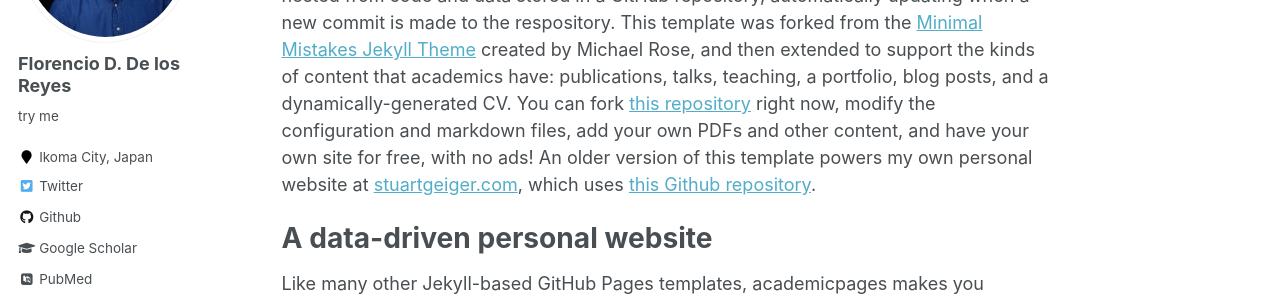
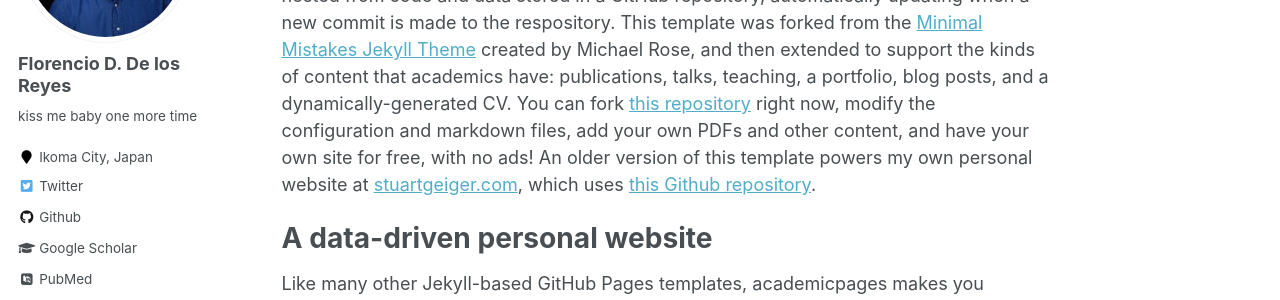
Before and after one commit to fddelosreyes/fddelosreyes.github.io, a Jekyll site: the page built from _pages/about.md, in a window 1280 px wide. Shown: the part 260-560 px from the top of the page. Built offline with Jekyll 4.4.1, drawn with Linux system fonts in a browser that asks for light colours; some web fonts are replaced.

Commit message:
Update _config.yml

```diff
--- a/_config.yml
+++ b/_config.yml
@@ -82,7 +82,7 @@ analytics:
 author:
   name             : "Florencio D. De los Reyes"
   avatar           : "enzo.jpeg"
-  bio              : "try me"
+  bio              : "kiss me baby one more time"
   location         : "Ikoma City, Japan"
   employer         :
   pubmed           : "https://www.ncbi.nlm.nih.gov/pubmed/?term=john+snow"
```
